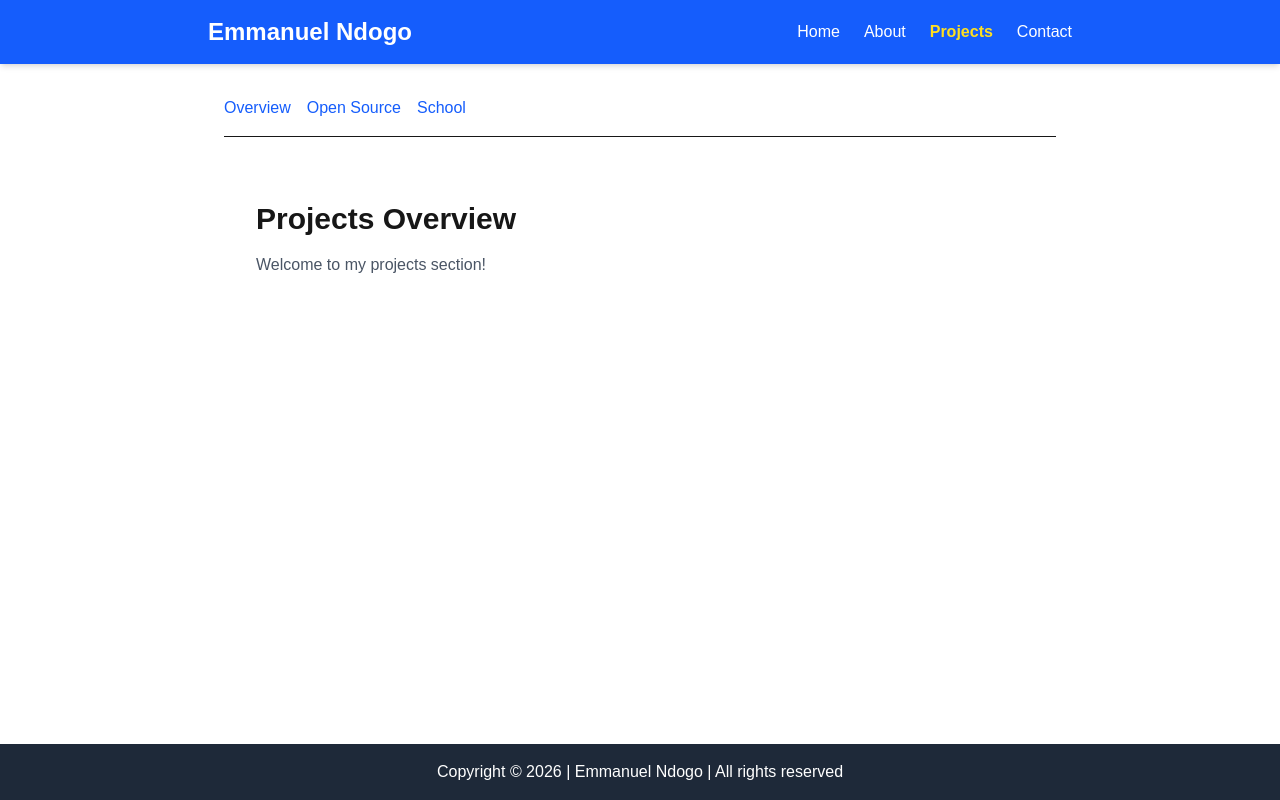
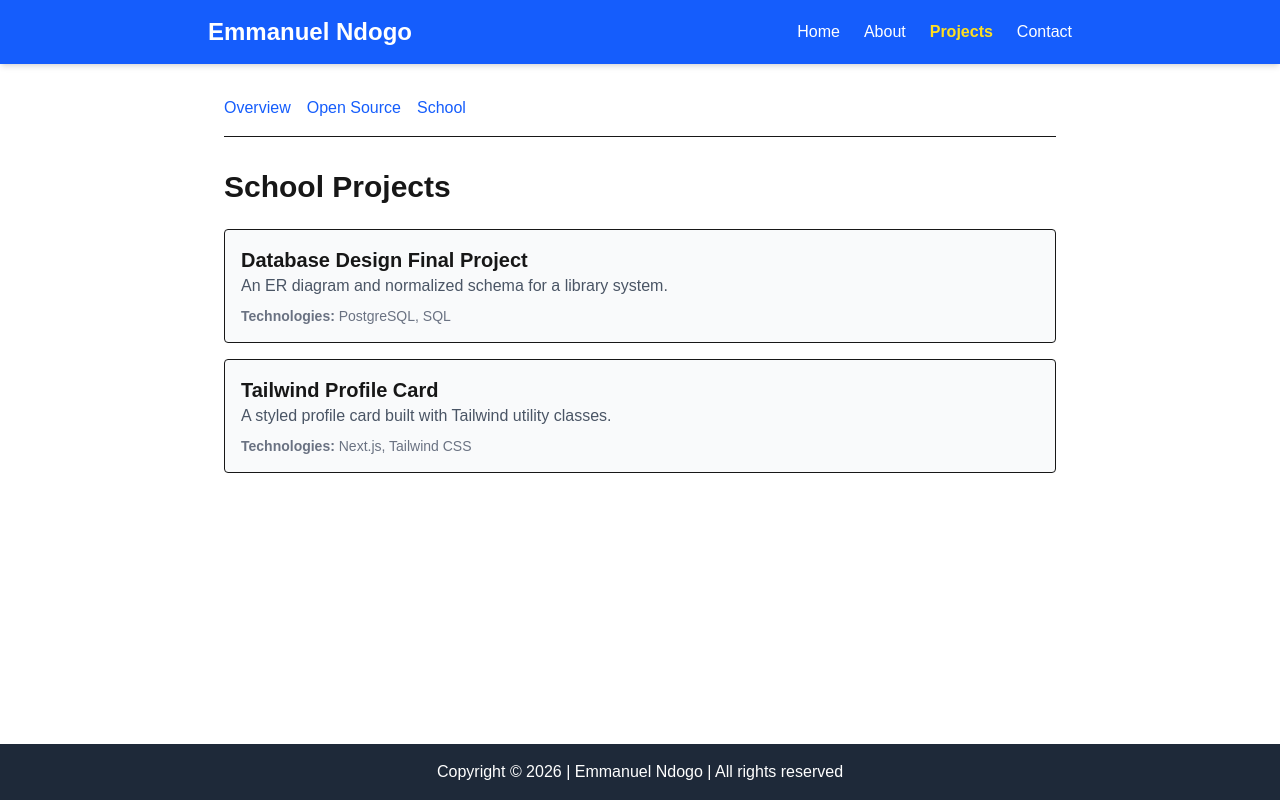
Before and after one commit to Lsonsprofile/wdd430-portfolio, a Next.js app: page /projects in a window 1280 px wide. Built offline with nearby package versions, Linux system fonts and the light colour scheme.

Commit message:
Add API routes, data fetching, and Suspense

```diff
--- /dev/null
+++ b/app/api/projects/[id]/route.ts
@@ -0,0 +1,22 @@
+import { NextResponse } from 'next/server';
+import { getProjectById } from '@/lib/projects-db';
+
+export async function GET(
+  _request: Request,
+  { params }: { params: Promise<{ id: string }> }
+) {
+  const { id: idParam } = await params;
+  const id = Number(idParam);
+
+  if (Number.isNaN(id)) {
+    return NextResponse.json({ error: 'Invalid id' }, { status: 400 });
+  }
+
+  const project = getProjectById(id);
+
+  if (!project) {
+    return NextResponse.json({ error: 'Not found' }, { status: 404 });
+  }
+
+  return NextResponse.json(project);
+}
--- /dev/null
+++ b/app/api/projects/route.ts
@@ -0,0 +1,11 @@
+import { NextRequest, NextResponse } from 'next/server';
+import { getProjects } from '@/lib/projects-db';
+
+export async function GET(request: NextRequest) {
+  const { searchParams } = new URL(request.url);
+  const type = searchParams.get('type');
+
+  const filtered = getProjects(type);
+
+  return NextResponse.json(filtered);
+}
--- a/app/projects/opensource/page.tsx
+++ b/app/projects/opensource/page.tsx
@@ -1,8 +1,35 @@
+import { Suspense } from 'react';
+
+async function getOpenSourceProjects() {
+  const res = await fetch('http://localhost:3000/api/projects?type=opensource', { cache: 'no-store' });
+  if (!res.ok) throw new Error('Failed to fetch projects');
+  return res.json();
+}
+
+async function OpenSourceList() {
+  const projects = await getOpenSourceProjects();
+  return (
+    <ul className="space-y-4">
+      {projects.map((project: any) => (
+        <li key={project.id} className="p-4 border rounded bg-gray-50">
+          <h2 className="text-xl font-semibold">{project.title}</h2>
+          <p className="text-gray-600">{project.description}</p>
+          <p className="text-sm text-gray-500 mt-2">
+            <strong>Technologies:</strong> {project.technologies.join(', ')}
+          </p>
+        </li>
+      ))}
+    </ul>
+  );
+}
+
 export default function OpenSourceProjects() {
   return (
     <div>
-      <h1 className="text-3xl font-bold mb-4">Open Source Projects</h1>
-      <p className="text-gray-600">Here are my open source contributions.</p>
+      <h1 className="text-3xl font-bold mb-6">Open Source Projects</h1>
+      <Suspense fallback={<p>Loading open source projects...</p>}>
+        <OpenSourceList />
+      </Suspense>
     </div>
   );
 }
--- a/app/projects/page.tsx
+++ b/app/projects/page.tsx
@@ -1,8 +1,35 @@
-export default function ProjectsOverview() {
+import { Suspense } from 'react';
+
+async function getSchoolProjects() {
+  const res = await fetch('http://localhost:3000/api/projects?type=school', { cache: 'no-store' });
+  if (!res.ok) throw new Error('Failed to fetch projects');
+  return res.json();
+}
+
+async function SchoolList() {
+  const projects = await getSchoolProjects();
   return (
-    <div className="p-8">
-      <h1 className="text-3xl font-bold mb-4">Projects Overview</h1>
-      <p className="text-gray-600">Welcome to my projects section!</p>
+    <ul className="space-y-4">
+      {projects.map((project: any) => (
+        <li key={project.id} className="p-4 border rounded bg-gray-50">
+          <h2 className="text-xl font-semibold">{project.title}</h2>
+          <p className="text-gray-600">{project.description}</p>
+          <p className="text-sm text-gray-500 mt-2">
+            <strong>Technologies:</strong> {project.technologies.join(', ')}
+          </p>
+        </li>
+      ))}
+    </ul>
+  );
+}
+
+export default function SchoolProjects() {
+  return (
+    <div>
+      <h1 className="text-3xl font-bold mb-6">School Projects</h1>
+      <Suspense fallback={<p>Loading school projects...</p>}>
+        <SchoolList />
+      </Suspense>
     </div>
   );
 }
--- a/app/projects/school/page.tsx
+++ b/app/projects/school/page.tsx
@@ -1,8 +1,26 @@
-export default function SchoolProjects() {
+async function getSchoolProjects() {
+  const res = await fetch('http://localhost:3000/api/projects?type=school', { cache: 'no-store' });
+  if (!res.ok) throw new Error('Failed to fetch projects');
+  return res.json();
+}
+
+export default async function SchoolProjects() {
+  const projects = await getSchoolProjects();
+
   return (
     <div>
-      <h1 className="text-3xl font-bold mb-4">School Projects</h1>
-      <p className="text-gray-600">Here are the projects I built for my classes.</p>
+      <h1 className="text-3xl font-bold mb-6">School Projects</h1>
+      <ul className="space-y-4">
+        {projects.map((project: any) => (
+          <li key={project.id} className="p-4 border rounded bg-gray-50">
+            <h2 className="text-xl font-semibold">{project.title}</h2>
+            <p className="text-gray-600">{project.description}</p>
+            <p className="text-sm text-gray-500 mt-2">
+              <strong>Technologies:</strong> {project.technologies.join(', ')}
+            </p>
+          </li>
+        ))}
+      </ul>
     </div>
   );
 }
--- /dev/null
+++ b/lib/projects-db.ts
@@ -0,0 +1,42 @@
+export interface Project {
+  id: number;
+  title: string;
+  description: string;
+  type: 'opensource' | 'school';
+  technologies: string[];
+  link?: string;
+}
+
+export const projects: Project[] = [
+  {
+    id: 1,
+    title: 'My First Open Source Contribution',
+    description: 'A bug fix contributed to a popular library.',
+    type: 'opensource',
+    technologies: ['TypeScript', 'React'],
+    link: 'https://github.com/example/repo'
+  },
+  {
+    id: 2,
+    title: 'Database Design Final Project',
+    description: 'An ER diagram and normalized schema for a library system.',
+    type: 'school',
+    technologies: ['PostgreSQL', 'SQL']
+  },
+  {
+    id: 3,
+    title: 'Tailwind Profile Card',
+    description: 'A styled profile card built with Tailwind utility classes.',
+    type: 'school',
+    technologies: ['Next.js', 'Tailwind CSS']
+  }
+];
+
+export function getProjects(type?: string | null): Project[] {
+  if (type) return projects.filter(p => p.type === type);
+  return projects;
+}
+
+export function getProjectById(id: number): Project | null {
+  return projects.find(p => p.id === id) ?? null;
+}
```
